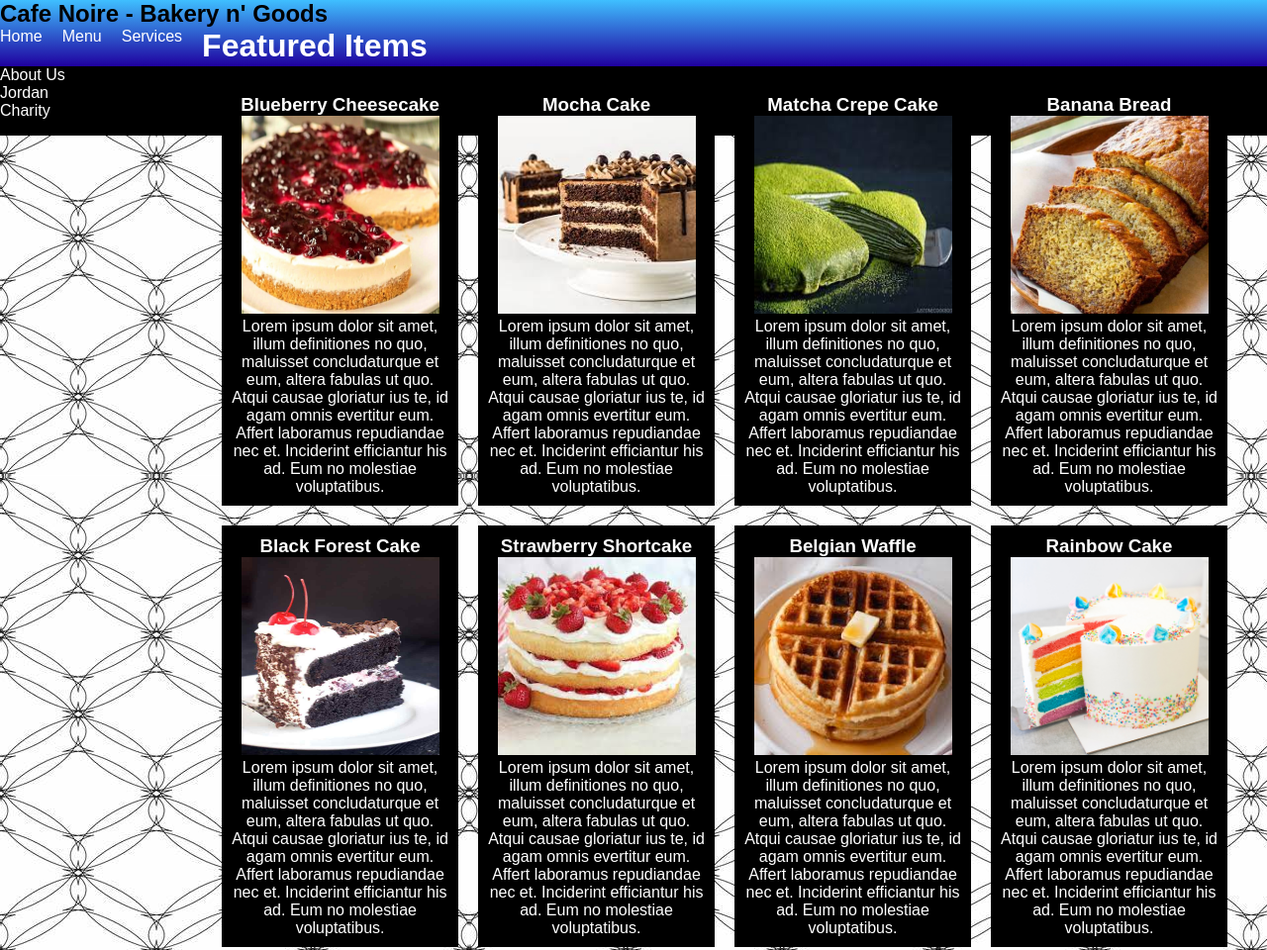
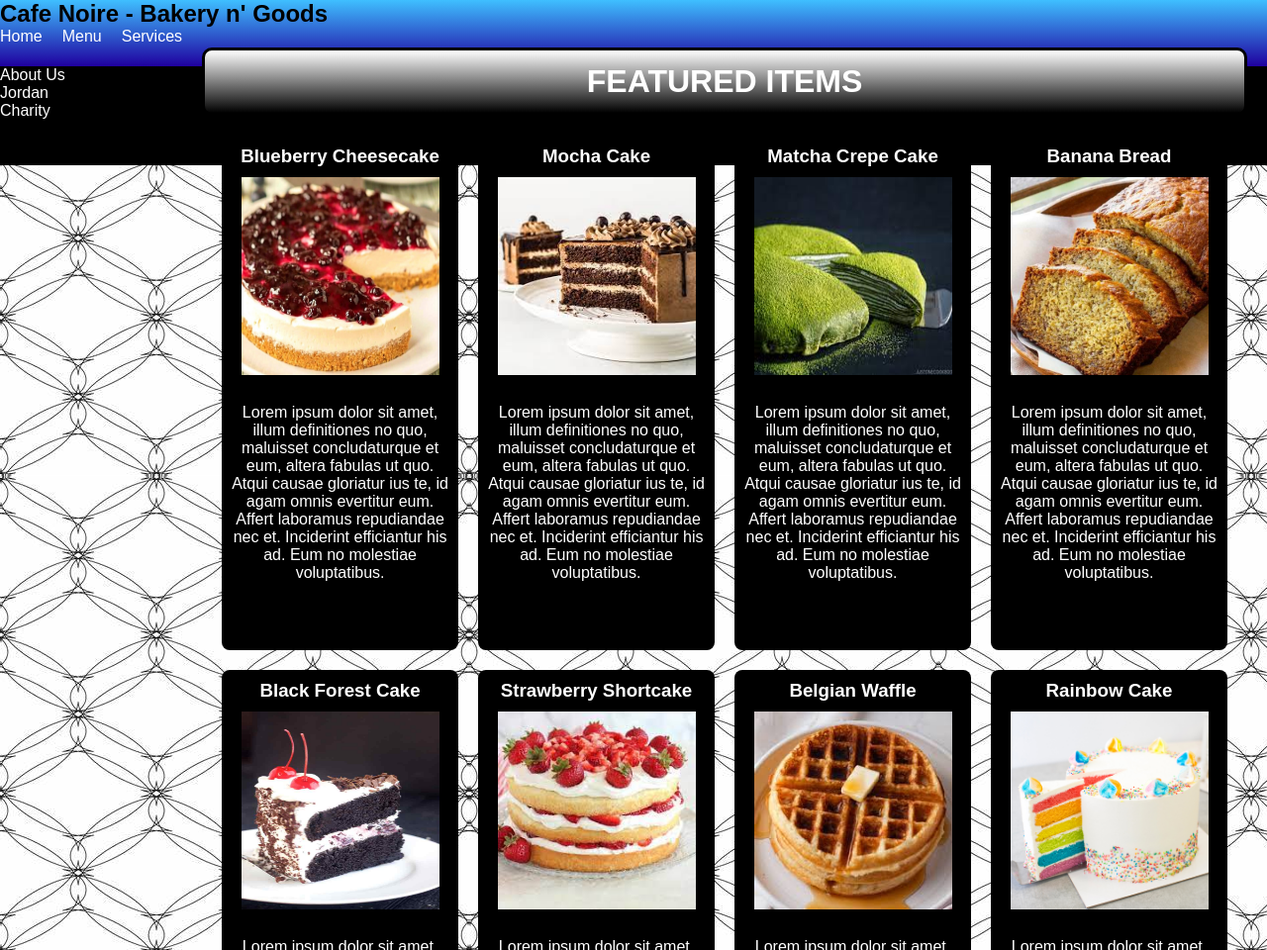
Before and after one commit to JordanLaguesma/bakedbuns, a plain HTML site: page index.html in a window 1280 px wide. Shown: the top 960 px of the page at 99% size. Drawn offline with Linux system fonts and the light colour scheme.

Commit message:
Update style-main.css

```diff
--- a/style-main.css
+++ b/style-main.css
@@ -16,7 +16,6 @@ body {
 #header {
     background-image: linear-gradient(to bottom, rgb(63, 191, 255), rgb(31, 0, 159));
     height: 67px;
-    width: auto;
 }
 
 #header ul {
@@ -32,6 +31,17 @@ li {
 a {
     color: rgb(255, 255, 255);
     text-decoration: none;
+}
+
+.main-container h1 {
+    background-image: linear-gradient(to bottom, rgb(255, 255, 255), rgb(0, 0, 0));
+    border: 3px solid rgb(0, 0, 0);
+    border-radius: 10px;
+    color: rgb(255, 255 ,255);
+    margin-top: 20px;
+    padding: 13px;
+    text-align: center;
+    text-transform: uppercase;
 }
 
 .card-container {
@@ -57,9 +67,20 @@ a {
     text-align: center;
 }
 
+.card {
+    border-radius: 8px;
+    height: 500px;
+}
+
+.card p {
+    margin-bottom: 25px;
+    margin-top: 25px;
+}
+
 .card img {
     height: 200px;
     width: 200px;
+    margin-top: 10px;
     transition: 0.2s;
 }
 
@@ -71,6 +92,5 @@ a {
 footer {
     color: rgb(255, 255, 255);
     background-color: rgb(0, 0, 0);
-    height: 70px;
-    width: auto;
+    height: 100px;
 }
```
